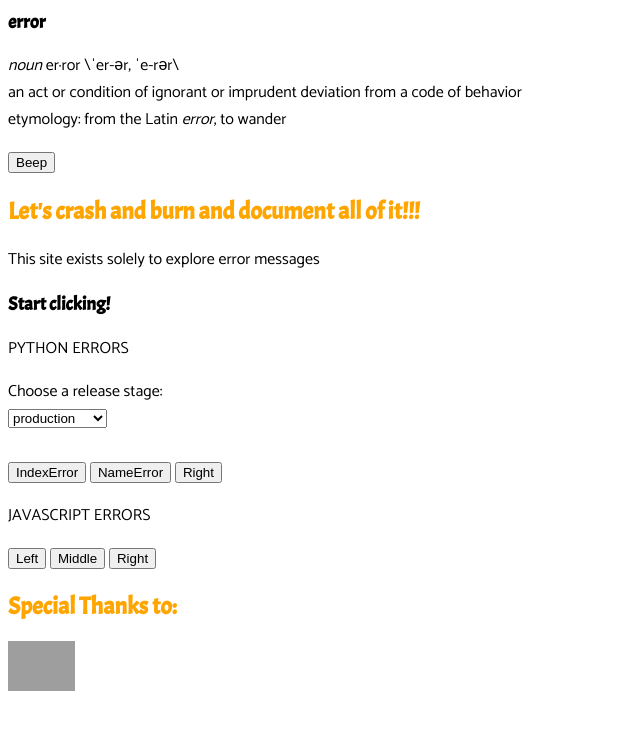
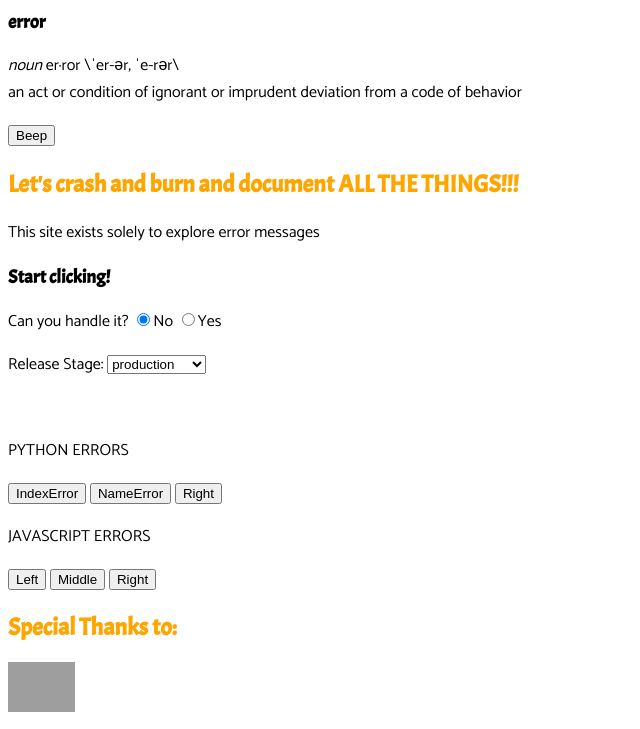
Before and after one commit to tremlab/built2break, a Flask app: page / in a window 1280 px wide. Shown: the part 112-841 px from the top of the page, without its empty margins (0-640 px from the left). Before the commit the page ends 803 px from the top, so only its background shows below. Run offline with Flask 2, Linux system fonts and the light colour scheme; some libraries are stand-ins or nearby versions; grey boxes are pictures that could not be loaded.

Commit message:
cleaning up html

```diff
--- a/templates/base.html
+++ b/templates/base.html
@@ -28,7 +28,6 @@
         <h3>error</h3>
         <p><i>noun</i> er·ror \ˈer-ər, ˈe-rər\
         <br>an act or condition of ignorant or imprudent deviation from a code of behavior
-        <br>etymology: from the Latin <i>error</i>, to wander</p>
       </div>
       <div>
           <button type="button" class="btn btn-default" id="beep">Beep</button>
--- a/templates/homepage.html
+++ b/templates/homepage.html
@@ -7,30 +7,37 @@
     <div class="col-xs-12 col-md-3">
     </div>
     <div class="col-xs-12 col-md-6">
-    <h2>Let's crash and burn and document all of it!!!</h2>
+    <h2>Let's crash and burn and document ALL THE THINGS!!!</h2>
 
     <p>This site exists solely to explore error messages</p>
     <h3>Start clicking!</h3>
 
 <div class="btn-group" role="group" aria-label="...">
-    <div class="python">
-        <p>PYTHON ERRORS</p>
-        Choose a release stage:
-        <br>
+  <div id="handling">
+    <p>Can you handle it?
+    <input type="radio" name="handling" value="no" checked>No
+    <input type="radio" name="handling" value="yes">Yes<br>
+  </p>
+  </div>
   <div id="rstage">
+    <p>Release Stage:
       <select>
         <option value="production">production</option>
         <option value="development">development</option>
         <option value="staging">staging</option>
         <option value="monkeys">monkeys</option>
       </select>
+      </p>
     </div>
     <br>
+    <div id="python">
+        <p>PYTHON ERRORS</p>
+
           <button type="button" class="btn btn-default" id="outOfIndexError">IndexError</button>
           <button type="button" class="btn btn-default" id="nameError">NameError</button>
           <button type="button" class="btn btn-default" id="typeError">Right</button>
     </div>
-    <div class="javascript">
+    <div id="javascript">
         <p>JAVASCRIPT ERRORS</p>
           <button type="button" class="btn btn-default">Left</button>
           <button type="button" class="btn btn-default">Middle</button>
```
Lines whose indentation alone changed are shown as unchanged.
